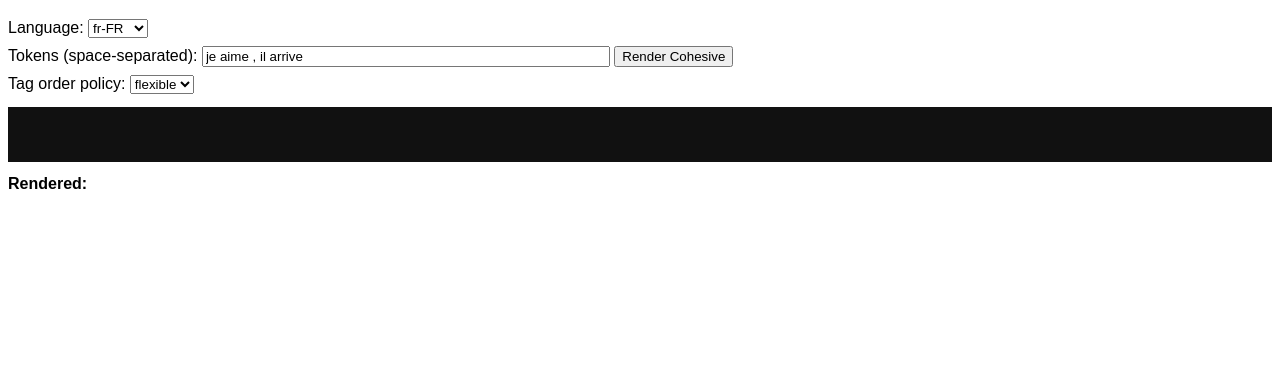
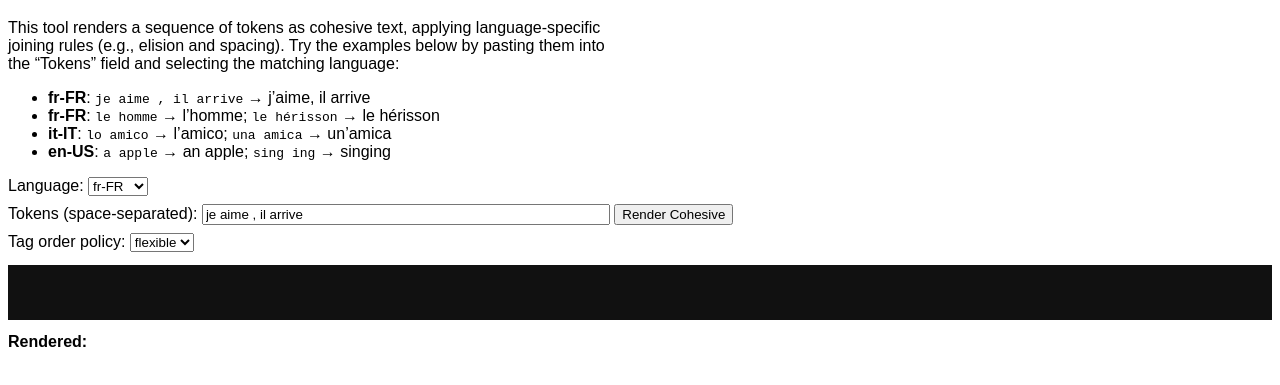
Before and after one commit to willwade/morpho-wasm, a website: page packages/demo/public/token-buffer.html in a window 1280 px wide. Shown: the part 61-446 px from the top of the page. Drawn offline with Linux system fonts and the light colour scheme.

Commit message:
demo: revert to @morphgrid/core@latest; add description/examples to token-buffer.html

```diff
--- a/packages/demo/public/token-buffer.html
+++ b/packages/demo/public/token-buffer.html
@@ -12,6 +12,17 @@
 </head>
 <body>
   <h1>Morphgrid Cohesive Text Demo</h1>
+  <p style="max-width:70ch;">
+    This tool renders a sequence of tokens as cohesive text, applying language-specific joining rules
+    (e.g., elision and spacing). Try the examples below by pasting them into the “Tokens” field and selecting
+    the matching language:
+  </p>
+  <ul>
+    <li><strong>fr-FR</strong>: <code>je aime , il arrive</code> → j’aime, il arrive</li>
+    <li><strong>fr-FR</strong>: <code>le homme</code> → l’homme; <code>le hérisson</code> → le hérisson</li>
+    <li><strong>it-IT</strong>: <code>lo amico</code> → l’amico; <code>una amica</code> → un’amica</li>
+    <li><strong>en-US</strong>: <code>a apple</code> → an apple; <code>sing ing</code> → singing</li>
+  </ul>
   <div class="row">
     <label>Language:
       <select id="lang">
@@ -43,9 +54,9 @@
   </div>
 
   <script type="module">
-    import { morph, configureMorphRuntime, configureMorphHfst, configureTagOrdering } from 'https://cdn.jsdelivr.net/npm/@morphgrid/core@1.0.2/dist/index.js';
+    import { morph, configureMorphRuntime, configureMorphHfst, configureTagOrdering } from 'https://cdn.jsdelivr.net/npm/@morphgrid/core@latest/dist/index.js';
     configureMorphRuntime('hfst');
-    configureMorphHfst({ wasmUrl: 'https://cdn.jsdelivr.net/npm/@morphgrid/core@1.0.2/public/wasm/hfst.wasm' });
+    configureMorphHfst({ wasmUrl: 'https://cdn.jsdelivr.net/npm/@morphgrid/core@latest/public/wasm/hfst.wasm' });
 
     const log = document.getElementById('log');
     function logLine(msg) { log.textContent += (msg + "\n"); }
```
Also changed, not shown: packages/demo/public/hfst.html (+3 -3 lines).
